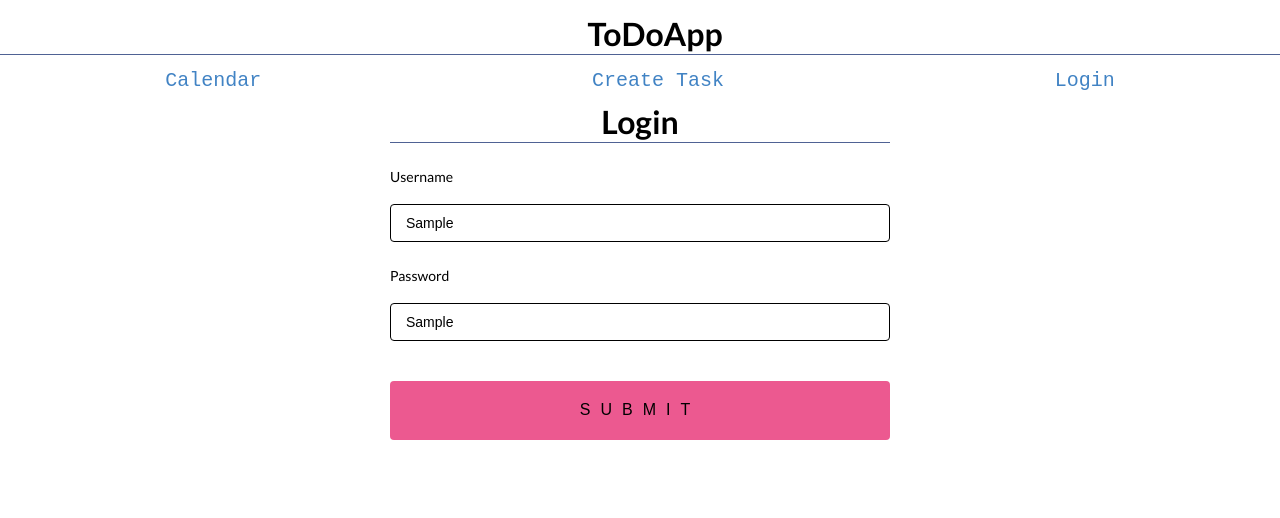
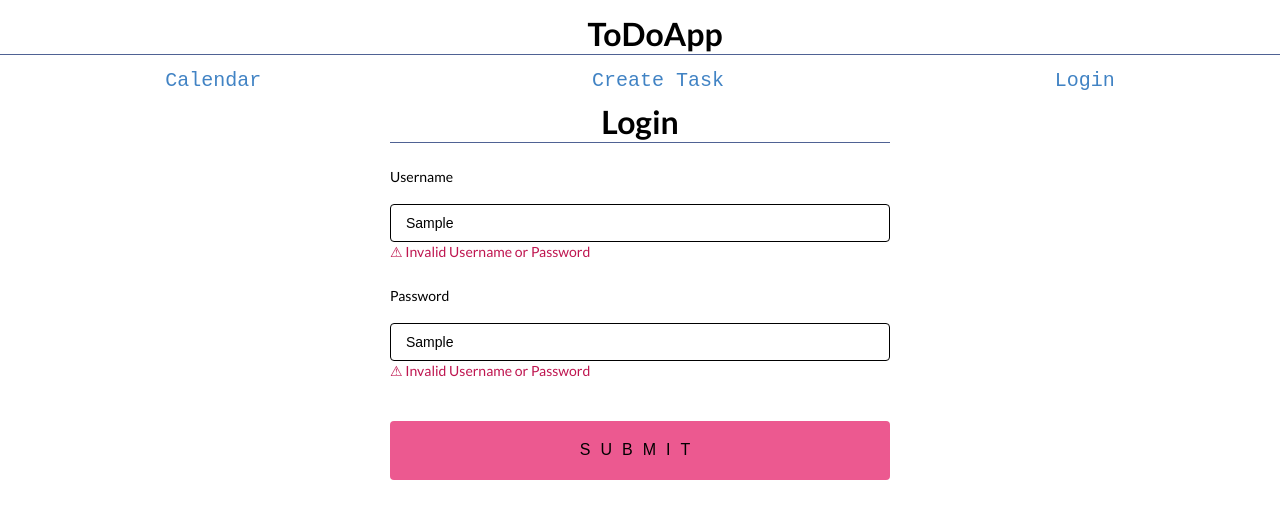
Before and after one commit to jonathanx111/Frontend-toDoApp, a React (Create React App) app: page /login in a window 1280 px wide. Both pictures are taken after typing "Sample", "Sample" into the empty fields and a click on the input 640 px from the left and 410 px from the top of the page. Shown: the top 518 px of the page. Built offline with nearby package versions, Linux system fonts and the light colour scheme; no server answers.

Commit message:
added server-side validation errors to show up for users in Login

```diff
--- a/src/app/calendar/Login.jsx
+++ b/src/app/calendar/Login.jsx
@@ -1,10 +1,10 @@
 import { useForm } from "react-hook-form";
 import { useHistory } from "react-router-dom";
 function Login({ currentUser, setCurrentUser, tasks, setTasks }) {
-  const { register, errors, handleSubmit } = useForm();
+  const { register, errors, handleSubmit, setError } = useForm();
   const history = useHistory();
+
   const onSubmit = (formData) => {
-    console.log(formData);
     fetch("http://localhost:3000/login", {
       method: "POST",
       headers: {
@@ -15,12 +15,28 @@ function Login({ currentUser, setCurrentUser, tasks, setTasks }) {
         password: formData.password,
       }),
     })
-      .then((r) => r.json())
+      .then((r) => {
+        return r.json().then((data) => {
+          if (r.ok) {
+            return data;
+          } else {
+            throw data;
+          }
+        });
+      })
       .then((data) => {
         setCurrentUser(data.user);
-        setTasks(data.user.tasks)
+        setTasks(data.user.tasks);
         localStorage.setItem("token", data.token);
         history.push("/");
+      })
+      .catch((data) => {
+        setError('userName', {
+            type: 'server',
+        })
+        setError('password', {
+            type: 'server',
+        })
       });
   };
 
@@ -39,6 +55,10 @@ function Login({ currentUser, setCurrentUser, tasks, setTasks }) {
           {errors.userName && errors.userName.type === "required" && (
             <p>Username is required</p>
           )}
+          {errors.userName && errors.userName.type === "server" && (
+            <p>Invalid Username or Password</p>
+          )}
+
           <label>Password</label>
           <input
             name="password"
@@ -48,6 +68,9 @@ function Login({ currentUser, setCurrentUser, tasks, setTasks }) {
           {errors.password && errors.password.type === "required" && (
             <p>Password is required</p>
           )}
+          {errors.userName && errors.userName.type === "server" && (
+            <p>Invalid Username or Password</p>
+          )}
           <input type="submit" />
         </form>
       </div>
```
Also changed, not shown: 1 other file (tests, documents, lock files or other folders).
